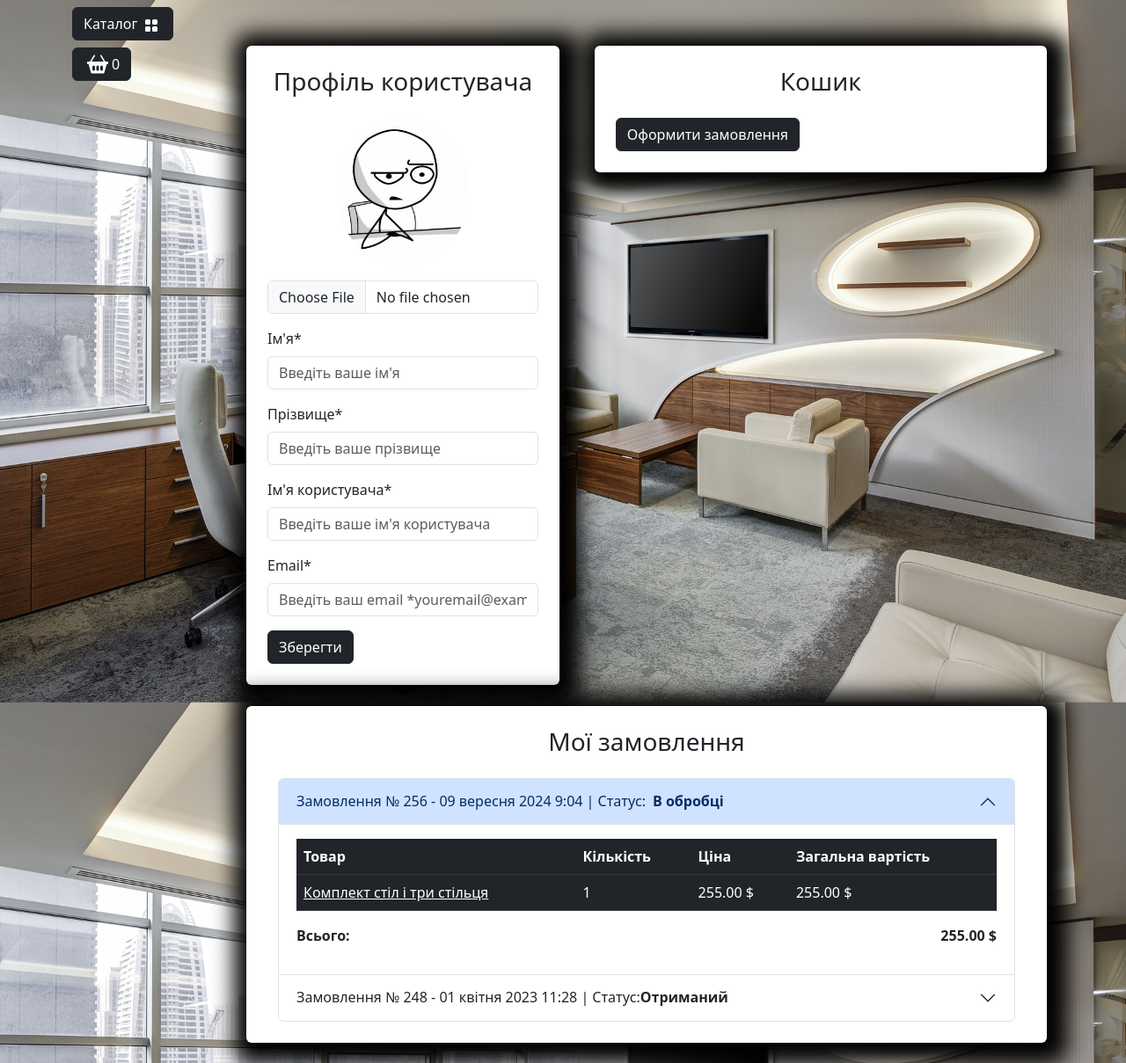
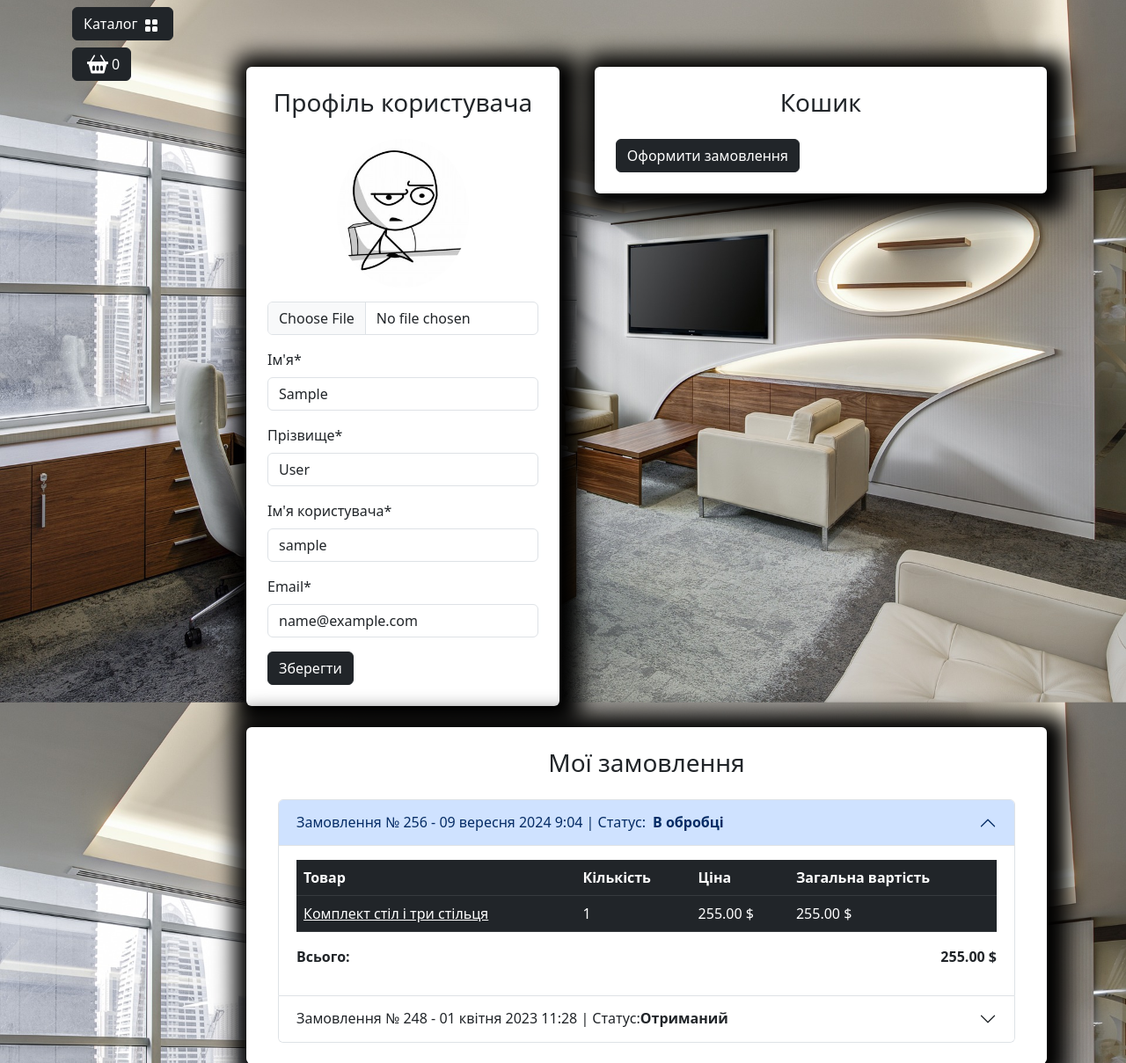
Before and after one commit to Yurii2048/Online-store-on-Django, a Django app: page /user/profile/ in a window 1280 px wide. Shown: the part 56-1265 px from the top of the page at 88% size. Run offline with Django 4.2, Linux system fonts and the light colour scheme; the visitor is signed in with stand-in values (Sample User, id 1); data comes from the database, SQL or seed files in the repository; some libraries are stand-ins or nearby versions.

Commit message:
Profile form controller & notifications are ready

```diff
--- a/templates/includes/notifications.html
+++ b/templates/includes/notifications.html
@@ -12,3 +12,27 @@
         </div>
     </div>
 {% endif %}
+
+<div class="container mt-4">
+    <div class="row justify-content-center">
+        <div class="col-md-6">
+            {% if messages %}
+                {% for message in messages %}
+                    {% if message.tags == 'success' %}
+                    <div id="notification" class="position-fixed start-50 translate-middle-x z-3 alert alert-success fade show custom-shadow" role="alert">
+                        {{ message }}
+                    </div>
+                    {% endif %}
+                    {% if message.tags == 'warning' %}
+                    <div id="notification" class="position-fixed start-50 translate-middle-x z-3 alert alert-danger fade show custom-shadow" role="alert">
+                        {{ message }}
+                    </div>
+                    {% endif %}
+                {% endfor %}
+            {% else %}
+            <div id="jq-notification" class="position-fixed start-50 translate-middle-x z-3 alert alert-success fade show custom-shadow" style="display: none;" role="alert">
+            </div>
+            {% endif %}
+        </div>
+    </div>
+</div>
--- a/users/forms.py
+++ b/users/forms.py
@@ -1,5 +1,9 @@
 from django import forms
-from django.contrib.auth.forms import AuthenticationForm, UserCreationForm
+from django.contrib.auth.forms import (
+    AuthenticationForm,
+    UserCreationForm,
+    UserChangeForm,
+)
 
 from users.models import User
 
@@ -52,3 +56,22 @@
     email = forms.CharField()
     password1 = forms.CharField()
     password2 = forms.CharField()
+
+
+class ProfileForm(UserChangeForm):
+
+    class Meta:
+        model = User
+        fields = [
+            "image",
+            "first_name",
+            "last_name",
+            "username",
+            "email",
+        ]
+
+    image = forms.ImageField(required=False)
+    first_name = forms.CharField()
+    last_name = forms.CharField()
+    username = forms.CharField()
+    email = forms.CharField()
--- a/users/templates/users/profile.html
+++ b/users/templates/users/profile.html
@@ -9,35 +9,61 @@
                 <div class="col-md-5">
                     <div class=" bg-white p-4 mb-4 mx-2 rounded custom-shadow">
                         <h3 class="text-center mb-4">Профіль користувача</h3>
-                        <form>
+                        <form action="{% url "users:profile" %}" method="post" enctype="multipart/form-data">
+                            {% csrf_token %}
                             <div class="row">
                                 <div class="col-md-12 mb-3 text-center">
+                                    {% if user.image %}
+                                    <img src="{{user.image.url}}"
+                                        alt="Аватар користувача" class="img-fluid rounded-circle"
+                                        style="max-width: 150px;">
+                                    {% else %}
                                     <img src="{% static "deps/images/baseavatar.jpg" %}"
                                         alt="Аватар користувача" class="img-fluid rounded-circle"
                                         style="max-width: 150px;">
-                                    <input type="file" class="form-control mt-3" id="avatar"
+                                    {% endif %}
+                                    <input type="file" class="form-control mt-3" id="id_image"
+                                        name="image"
                                         accept="image/*">
+                                        {% if form.image.errors %}
+                                        <div class="alert alert-danger alert-dismissible fade show">{{ form.image.errors }}</div>
+                                        {% endif %}
                                 </div>
                                 <div class="col-md-12 mb-3">
-                                    <label for="firstName" class="form-label">Ім'я*</label>
-                                    <input type="text" class="form-control" id="firstName"
-                                        placeholder="Введіть ваше ім'я" value="" required>
+                                    <label for="id_first_name" class="form-label">Ім'я*</label>
+                                    <input type="text" class="form-control" id="id_first_name"
+                                        name="first_name"
+                                        placeholder="Введіть ваше ім'я"
+                                        value="{{form.first_name.value}}"
+                                        required>
+                                        {% if form.first_name.errors %}
+                                        <div class="alert alert-danger alert-dismissible fade show">{{ form.first_name.errors }}</div>
+                                        {% endif %}
                                 </div>
                                 <div class="col-md-12 mb-3">
-                                    <label for="lastName" class="form-label">Прізвище*</label>
-                                    <input type="text" class="form-control" id="lastName"
-                                        placeholder="Введіть ваше прізвище" value="" required>
+                                    <label for="id_last_name" class="form-label">Прізвище*</label>
+                                    <input type="text" class="form-control" id="id_last_name" name="last_name"
+                                        placeholder="Введіть ваше прізвище" value="{{form.last_name.value}}" required>
+                                        {% if form.first_name.errors %}
+                                        <div class="alert alert-danger alert-dismissible fade show">{{ form.first_name.errors }}</div>
+                                        {% endif %}
                                 </div>
                                 <div class="col-md-12 mb-3">
-                                    <label for="username" class="form-label">Ім'я користувача*</label>
-                                    <input type="text" class="form-control" id="username"
-                                        placeholder="Введіть ваше ім'я користувача" value="" required>
+                                    <label for="id_username" class="form-label">Ім'я користувача*</label>
+                                    <input type="text" class="form-control" id="id_username" name="username"
+                                        placeholder="Введіть ваше ім'я користувача" value="{{form.username.value}}" required>
+                                        {% if form.username.errors %}
+                                        <div class="alert alert-danger alert-dismissible fade show">{{ form.username.errors }}</div>
+                                        {% endif %}
                                 </div>
                                 <div class="col-md-12 mb-3">
-                                    <label for="email" class="form-label">Email*</label>
-                                    <input type="email" class="form-control" id="email"
-                                        placeholder="Введіть ваш email *youremail@example.com" value=""
+                                    <label for="id_email" class="form-label">Email*</label>
+                                    <input type="email" class="form-control" id="id_email" name="email"
+                                        placeholder="Введіть ваш email *youremail@example.com" value="{{form.email.value}}"
                                         required>
+                                        {% if form.email.errors %}
+                                        <div class="alert alert-danger alert-dismissible fade show">{{ form.email.errors }}</div>
+                                        {% endif %}
                                 </div>
                             </div>
                             <button type="submit" class="btn btn-dark">Зберегти</button>
--- a/users/views.py
+++ b/users/views.py
@@ -1,10 +1,10 @@
-import re
-from django.contrib import auth
+from django.contrib.auth.decorators import login_required
+from django.contrib import auth, messages
 from django.http import HttpResponseRedirect
 from django.shortcuts import redirect, render
 from django.urls import reverse
 
-from users.forms import UserLoginForm, UserRegistrationForm
+from users.forms import ProfileForm, UserLoginForm, UserRegistrationForm
 
 
 def login(request):
@@ -13,9 +13,13 @@
         if form.is_valid():
             username = request.POST["username"]
             password = request.POST["password"]
-            user = auth.authenticate(username=username, password=password)
+            user = auth.authenticate(
+                username=username,
+                password=password,
+            )
             if user:
                 auth.login(request, user)
+                messages.success(request, f"{username}, Ви увійшли в акаунт")
                 return HttpResponseRedirect(reverse("main:index"))
     else:
         form = UserLoginForm()
@@ -35,6 +39,10 @@
             form.save()
             user = form.instance
             auth.login(request, user)
+            messages.success(
+                request,
+                f"{user.username}, Ви успішно зареєструвались і ввійшли в акаунт",
+            )
             return HttpResponseRedirect(reverse("main:index"))
     else:
         form = UserRegistrationForm()
@@ -46,13 +54,29 @@
     return render(request, "users/registration.html", context)
 
 
+@login_required
 def profile(request):
+
+    if request.method == "POST":
+        form = ProfileForm(
+            data=request.POST, instance=request.user, files=request.FILES
+        )
+        if form.is_valid():
+            form.save()
+            messages.success(request, f"Ваш профіль оновлено")
+            return HttpResponseRedirect(reverse("user:profile"))
+    else:
+        form = ProfileForm(instance=request.user)
+
     context = {
         "title": "Home - Особистий кабінет",
+        "form": form,
     }
     return render(request, "users/profile.html", context)
 
 
+@login_required
 def logout(request):
+    messages.success(request, f"{request.user.username}, Ви вийшли з акаунта")
     auth.logout(request)
     return redirect(reverse("main:index"))
```
